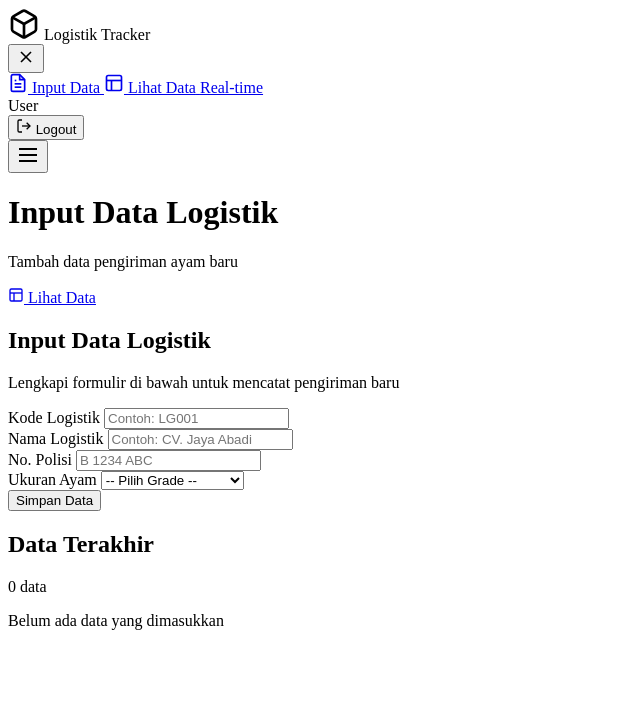
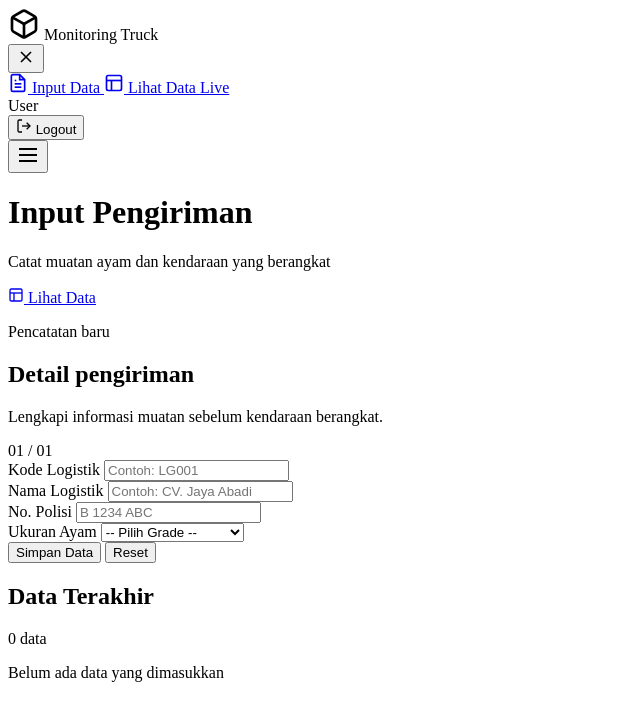
Before and after one commit to jmabarjam-ux/logistik-tracker, a website with bundled scripts: page input.html in a window 1280 px wide. Shown: the whole page, without its empty margins (0-640 px from the left). Built offline with nearby package versions, Linux system fonts and the light colour scheme; a script that the page names is missing.

Commit message:
Refine shipment input workspace

```diff
--- a/css/style.css
+++ b/css/style.css
@@ -625,8 +625,15 @@ select {
     box-shadow: var(--shadow-sm);
 }
 
-.form-section,
-.recent-section { max-width: 850px; }
+.input-workspace {
+    align-items: start;
+    display: grid;
+    gap: 18px;
+    grid-template-columns: minmax(0, 1.35fr) minmax(280px, 0.65fr);
+}
+
+.input-workspace .form-section,
+.input-workspace .recent-section { max-width: none; }
 .form-card,
 .recent-card { padding: 30px; }
 .card-header,
@@ -639,13 +646,33 @@ select {
 }
 
 .card-header-modern { margin-bottom: 26px; }
+.section-kicker {
+    color: var(--primary);
+    font-size: 0.68rem;
+    font-weight: 800;
+    letter-spacing: 0.1em;
+    margin-bottom: 7px;
+    text-transform: uppercase;
+}
 .card-header h2,
 .card-header-modern h2,
 .table-header h3 { font-size: 1.06rem; letter-spacing: -0.02em; }
 .card-header-modern p { color: var(--text-muted); font-size: 0.84rem; margin-top: 5px; }
+.form-step {
+    background: var(--primary-soft);
+    border-radius: 999px;
+    color: var(--primary);
+    flex: 0 0 auto;
+    font-size: 0.67rem;
+    font-weight: 800;
+    letter-spacing: 0.08em;
+    padding: 7px 10px;
+}
 .form-grid { display: grid; gap: 16px; grid-template-columns: repeat(2, minmax(0, 1fr)); }
 .input-form-modern .form-group { margin-bottom: 18px; }
 .input-form-modern .btn { margin-top: 4px; }
+.form-actions-modern { display: flex; gap: 10px; margin-top: 5px; }
+.form-actions-modern .btn-primary { flex: 1; }
 
 .form-message {
     border-radius: 10px;
@@ -658,7 +685,8 @@ select {
 .form-message.success { background: #e8f7f1; border: 1px solid #b8e8d7; color: #0f6e55; }
 .form-message.error { background: #fff0f1; border: 1px solid #f2c3c9; color: #a83241; }
 
-.recent-section { margin-top: 18px; }
+.recent-section { margin-top: 0; }
+.input-workspace .recent-card { position: sticky; top: 116px; }
 .recent-count {
     background: var(--primary-soft);
     border-radius: 999px;
@@ -780,6 +808,9 @@ select {
     .top-bar-actions .btn { font-size: 0; gap: 0; min-height: 38px; padding: 9px; }
     .top-bar-actions .btn svg { margin: 0; }
     .page-content { padding: 18px 16px 36px; }
+    .input-workspace { display: block; }
+    .input-workspace .recent-section { margin-top: 18px; }
+    .input-workspace .recent-card { position: static; }
     .form-card, .recent-card { padding: 21px 17px; }
     .table-toolbar { align-items: stretch; flex-direction: column; }
     .search-box { max-width: none; }
@@ -787,6 +818,7 @@ select {
     .container > .card { padding: 20px 16px; }
     .table-header { align-items: flex-start; flex-direction: column; }
     .recent-item-time { display: none; }
+    .form-actions-modern { flex-direction: column; }
     .modal-content { padding: 22px 18px; }
     .modal-actions { flex-direction: column-reverse; }
     .modal-actions .btn { width: 100%; }
--- a/input.html
+++ b/input.html
@@ -17,7 +17,7 @@
                         <polyline points="3.27 6.96 12 12.01 20.73 6.96"/>
                         <line x1="12" y1="22.08" x2="12" y2="12"/>
                     </svg>
-                    <span>Logistik Tracker</span>
+                    <span>Monitoring Truck</span>
                 </div>
                 <button class="sidebar-toggle" id="sidebar-toggle" aria-label="Toggle sidebar">
                     <svg width="20" height="20" viewBox="0 0 24 24" fill="none" stroke="currentColor" stroke-width="2">
@@ -44,7 +44,7 @@
                         <line x1="9" y1="21" x2="9" y2="9"/>
                     </svg>
                     <span>Lihat Data</span>
-                    <span class="nav-badge">Real-time</span>
+                    <span class="nav-badge">Live</span>
                 </a>
             </nav>
             <div class="sidebar-footer">
@@ -79,8 +79,8 @@
                     </svg>
                 </button>
                 <div class="top-bar-title">
-                    <h1>Input Data Logistik</h1>
-                    <p class="subtitle">Tambah data pengiriman ayam baru</p>
+                    <h1>Input Pengiriman</h1>
+                    <p class="subtitle">Catat muatan ayam dan kendaraan yang berangkat</p>
                 </div>
                 <div class="top-bar-actions">
                     <a href="display.html" class="btn btn-primary btn-sm">
@@ -95,12 +95,16 @@
             </header>
 
             <!-- Page Content -->
-            <div class="page-content">
+            <div class="page-content input-workspace">
                 <div class="form-section slide-up">
                     <div class="card form-card">
                         <div class="card-header-modern">
-                            <h2>Input Data Logistik</h2>
-                            <p>Lengkapi formulir di bawah untuk mencatat pengiriman baru</p>
+                            <div>
+                                <p class="section-kicker">Pencatatan baru</p>
+                                <h2>Detail pengiriman</h2>
+                                <p>Lengkapi informasi muatan sebelum kendaraan berangkat.</p>
+                            </div>
+                            <span class="form-step">01 / 01</span>
                         </div>
                         <form id="input-form" class="input-form-modern" novalidate>
                             <div class="form-grid">
@@ -126,9 +130,12 @@
                                     <option value="Grade 3 (1.8-2kg)">Grade 3 (1.8-2 kg)</option>
                                 </select>
                             </div>
-                            <button type="submit" class="btn btn-primary btn-lg btn-block" id="submit-btn">
-                                <span>Simpan Data</span>
-                            </button>
+                            <div class="form-actions-modern">
+                                <button type="submit" class="btn btn-primary btn-lg" id="submit-btn">
+                                    <span>Simpan Data</span>
+                                </button>
+                                <button type="reset" class="btn btn-secondary btn-lg" id="reset-btn">Reset</button>
+                            </div>
                         </form>
                         <div id="form-message" class="form-message"></div>
                     </div>
```
